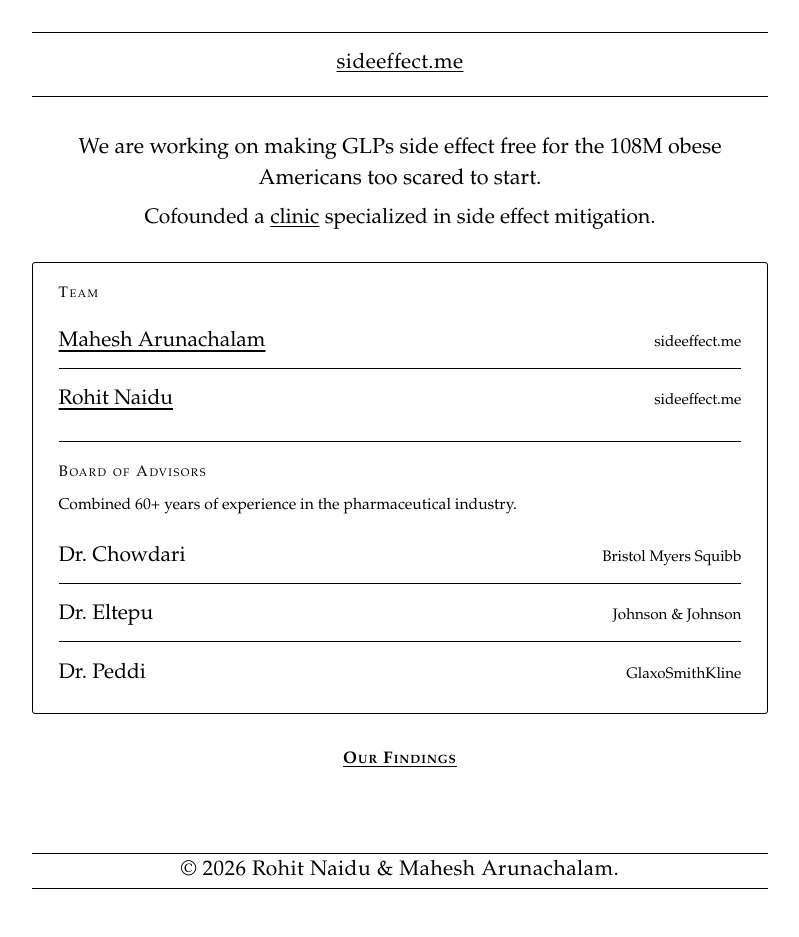
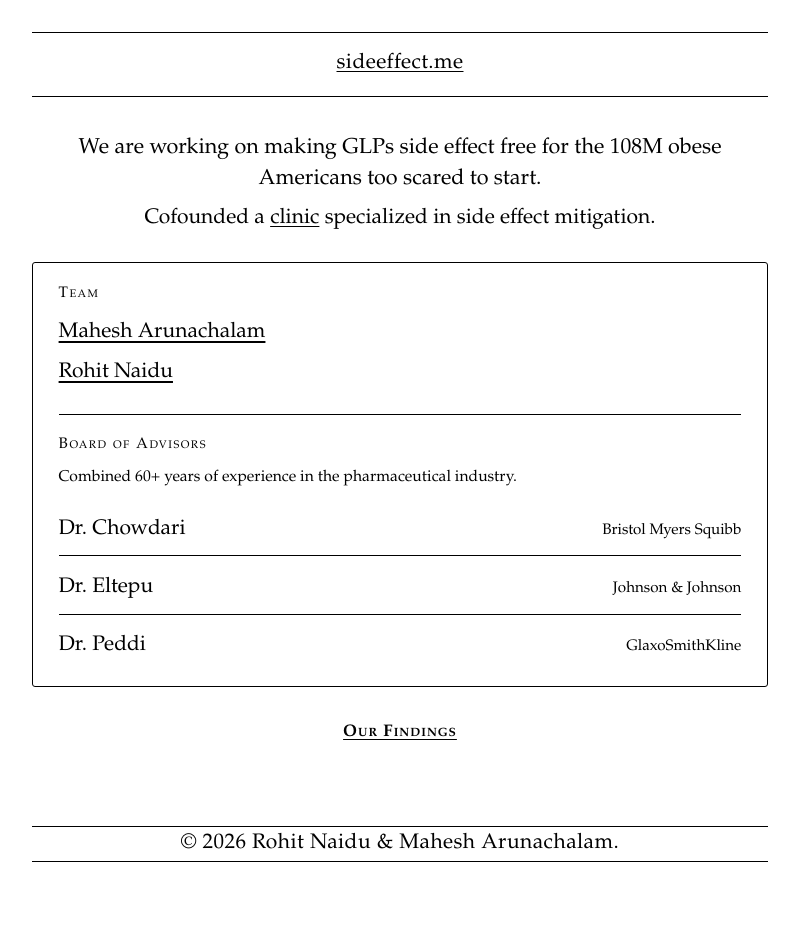
Before and after one commit to rohit-naidu/research-blog, a Jekyll site: the page built from index.html, in a window 1280 px wide. Shown: the whole page, without its empty margins (240-1039 px from the left). Built offline with Jekyll 4.4.1, drawn with Linux system fonts in a browser that asks for light colours; after the commit the page ends 910 px from its top, so only the background shows below that.

Commit message:
Simplify Team roster to names only, without organization labels.
Co-authored-by: Cursor <cursoragent@cursor.com>

```diff
--- a/assets/css/style.css
+++ b/assets/css/style.css
@@ -275,6 +275,14 @@ p {
   font-size: 0.98rem;
   line-height: 1.45;
   margin: 0 0 0.85rem;
+}
+
+.roster-line {
+  margin: 0 0 0.35rem;
+}
+
+.roster-line:last-of-type {
+  margin-bottom: 0;
 }
 
 .roster-list {
--- a/index.html
+++ b/index.html
@@ -16,20 +16,12 @@ title: Home
   <div class="card card--roster">
     <section class="roster-block">
       <h2 class="roster-heading">Team</h2>
-      <ul class="roster-list">
-        <li>
-          <span class="roster-name">
-            <a class="author-link" href="http://Mahesharunachalam.com">Mahesh Arunachalam</a>
-          </span>
-          <span class="roster-org">sideeffect.me</span>
-        </li>
-        <li>
-          <span class="roster-name">
-            <a class="author-link" href="https://www.linkedin.com/in/rohit-naidu-b65051205/">Rohit Naidu</a>
-          </span>
-          <span class="roster-org">sideeffect.me</span>
-        </li>
-      </ul>
+      <p class="roster-line">
+        <a class="author-link" href="http://Mahesharunachalam.com">Mahesh Arunachalam</a>
+      </p>
+      <p class="roster-line">
+        <a class="author-link" href="https://www.linkedin.com/in/rohit-naidu-b65051205/">Rohit Naidu</a>
+      </p>
     </section>
 
     <section class="roster-block">
```
